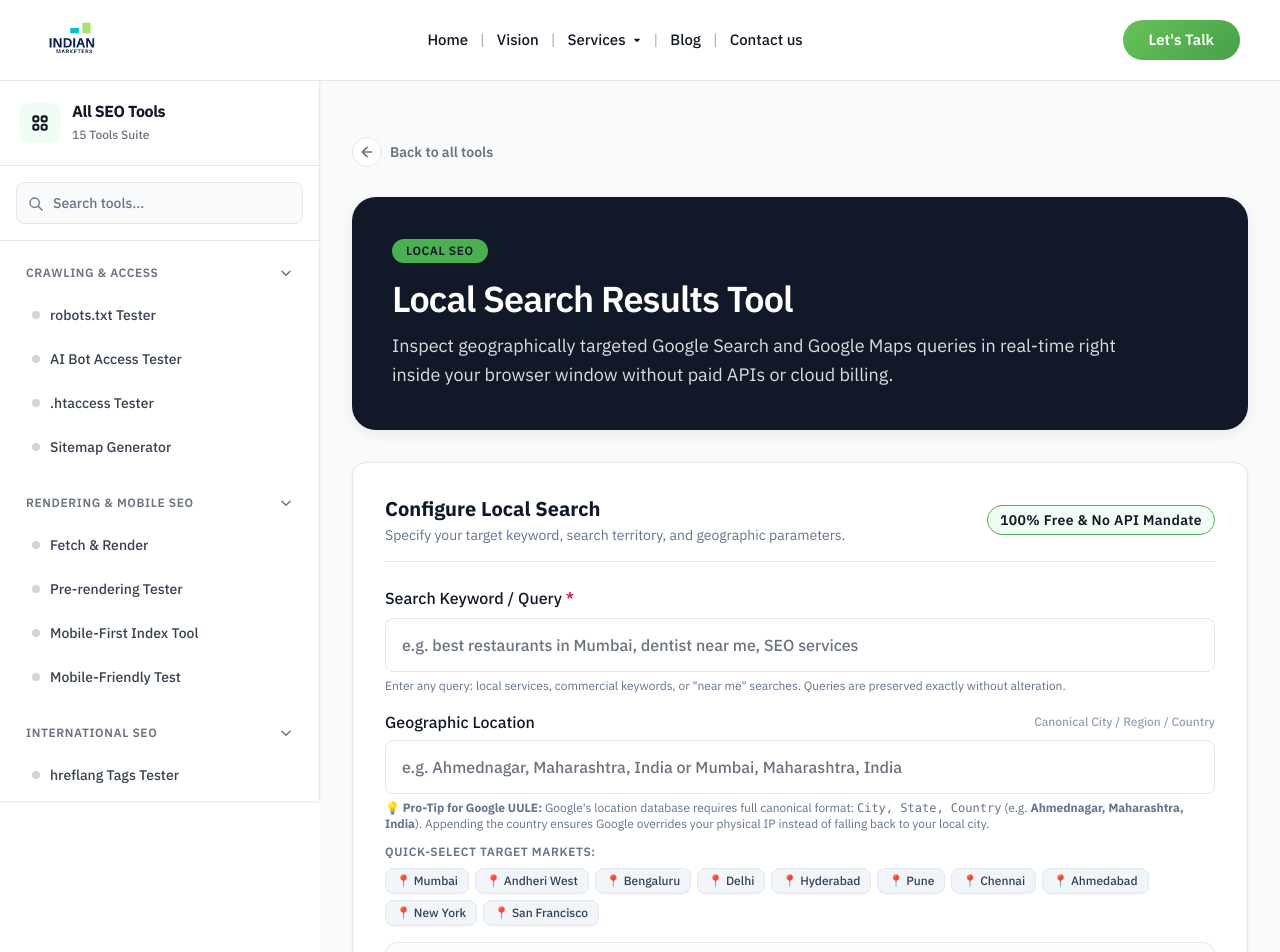
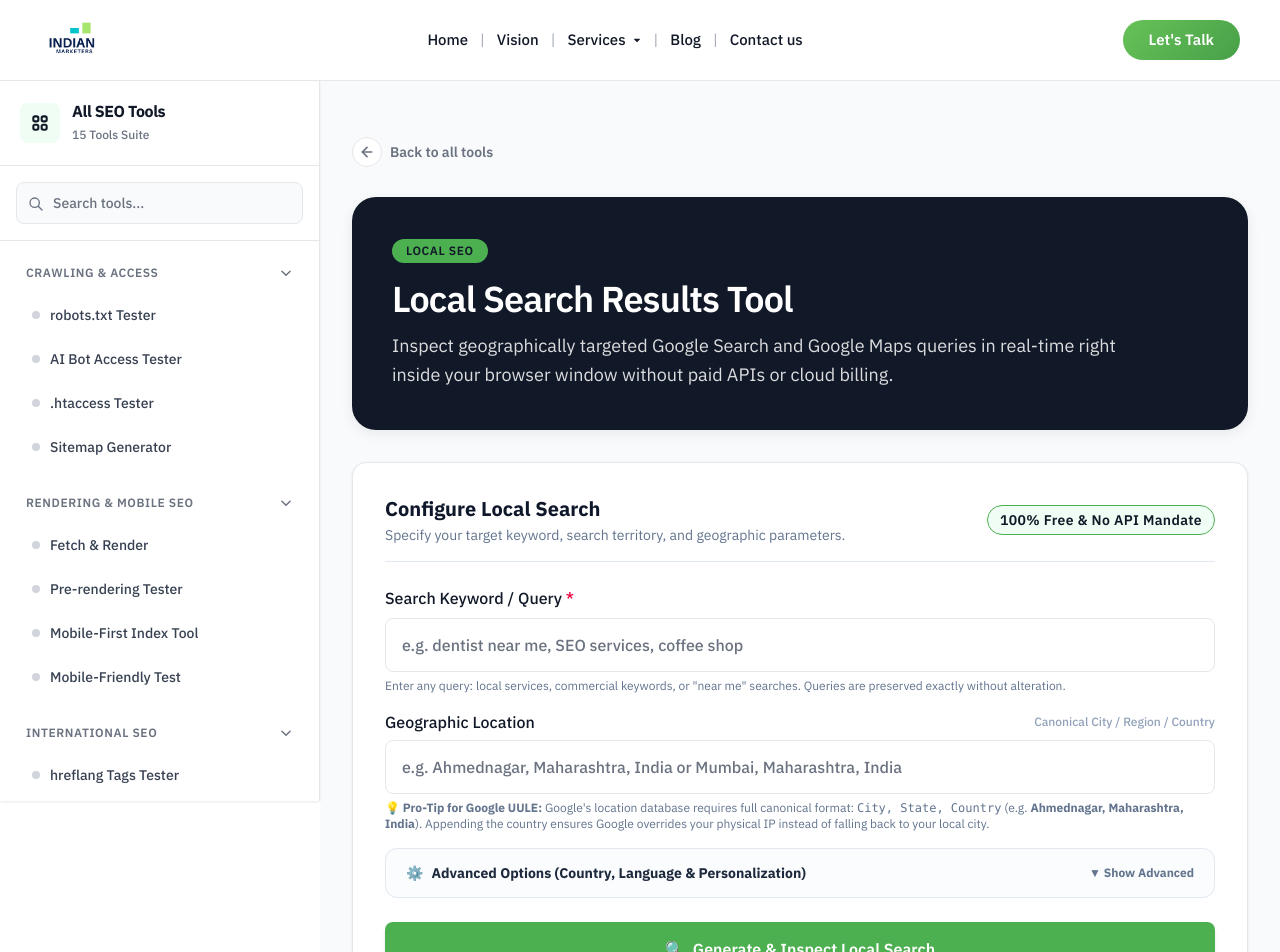
Before and after one commit to HJhaRSh/SEO-Tools, a Next.js app in the folder frontend/: page /tools/local-search in a window 1280 px wide. Shown: the top 952 px of the page. Built offline with nearby package versions, Linux system fonts and the light colour scheme.

Commit message:
fix(local-search): remove quick-select target markets and best restaurants in Mumbai placeholder

```diff
--- a/frontend/src/app/tools/local-search/page.tsx
+++ b/frontend/src/app/tools/local-search/page.tsx
@@ -5,7 +5,6 @@ import ToolLayout from '@/components/ToolLayout';
 import {
   generateLocalSearchResults,
   LocalSearchResult,
-  CURATED_LOCATIONS,
   POPULAR_COUNTRIES,
   POPULAR_LANGUAGES
 } from '@/lib/seo/localSearchService';
@@ -52,13 +51,6 @@ export default function LocalSearchTool() {
     } catch (err: unknown) {
       setError(err instanceof Error ? err.message : 'An error occurred while formulating search targets.');
     }
-  };
-
-  const handleSelectCuratedLocation = (curated: typeof CURATED_LOCATIONS[0]) => {
-    setLocation(curated.name);
-    setCountryCode(curated.countryCode);
-    setLanguageCode(curated.languageCode);
-    setError(null);
   };
 
   const handleCopy = async (text: string, type: 'search' | 'maps') => {
@@ -122,8 +114,8 @@ export default function LocalSearchTool() {
       breadcrumbs={[{ label: 'Local Search Results Tool' }]}
       aboutText="Search engine results pages (SERPs) vary significantly based on where a user searches from. Google tailors organic results, Local Map Packs, Knowledge Panels, and local business citations according to location signals. This free tool lets technical SEOs, local marketers, and business owners formulate authentic localized Google search URLs equipped with official canonical location parameters (Google UULE), country market bias (gl), language controls (hl), and reduced personalization (pws=0). You can inspect the live results directly in the embedded interactive browser pane or open them in external browser tabs."
       howItWorks={[
-        "Enter your search keyword or phrase (e.g. 'best restaurants in Mumbai', 'dentist near me', 'digital marketing agency').",
-        "Specify the search location (e.g. 'Mumbai, Maharashtra, India' or select from quick suggestions).",
+        "Enter your search keyword or phrase (e.g. 'dentist near me', 'SEO services', 'digital marketing agency').",
+        "Specify the search location (e.g. 'Mumbai, Maharashtra, India').",
         "Adjust advanced options if needed: target country (gl), interface language (hl), and personalization reduction (pws=0).",
         "Click 'Generate & Inspect Local Search'.",
         "View the live Google Search or Google Maps results directly in the embedded pane below, toggle between desktop and mobile viewport containers, or open in a new tab."
@@ -171,7 +163,7 @@ export default function LocalSearchTool() {
               id="local-search-query"
               type="text"
               className="input font-medium"
-              placeholder="e.g. best restaurants in Mumbai, dentist near me, SEO services"
+              placeholder="e.g. dentist near me, SEO services, coffee shop"
               value={query}
               onChange={(e) => {
                 setQuery(e.target.value);
@@ -205,29 +197,6 @@ export default function LocalSearchTool() {
             <p className="text-xs text-slate-500 mt-1.5">
               💡 <strong>Pro-Tip for Google UULE:</strong> Google&apos;s location database requires full canonical format: <code>City, State, Country</code> (e.g. <strong>Ahmednagar, Maharashtra, India</strong>). Appending the country ensures Google overrides your physical IP instead of falling back to your local city.
             </p>
-
-            {/* Quick Pick Curated Locations */}
-            <div className="mt-3">
-              <div className="text-xs font-semibold text-slate-500 uppercase tracking-wider mb-2">
-                Quick-Select Target Markets:
-              </div>
-              <div className="flex flex-wrap gap-1.5">
-                {CURATED_LOCATIONS.slice(0, 10).map((loc) => (
-                  <button
-                    key={loc.name}
-                    type="button"
-                    onClick={() => handleSelectCuratedLocation(loc)}
-                    className={`text-xs px-2.5 py-1 rounded-lg border transition-all font-medium ${
-                      location === loc.name
-                        ? 'bg-green-600 text-white border-green-600 shadow-sm'
-                        : 'bg-slate-100 hover:bg-slate-200 text-slate-700 border-slate-200'
-                    }`}
-                  >
-                    📍 {loc.name.split(',')[0]}
-                  </button>
-                ))}
-              </div>
-            </div>
           </div>
 
           {/* ADVANCED SETTINGS ACCORDION */}
```
